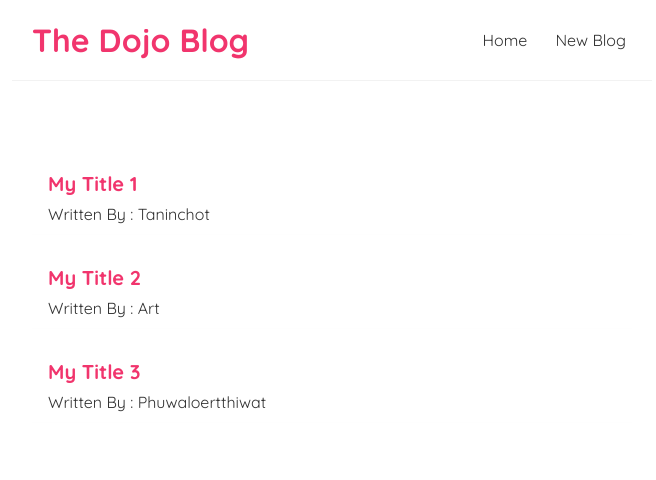
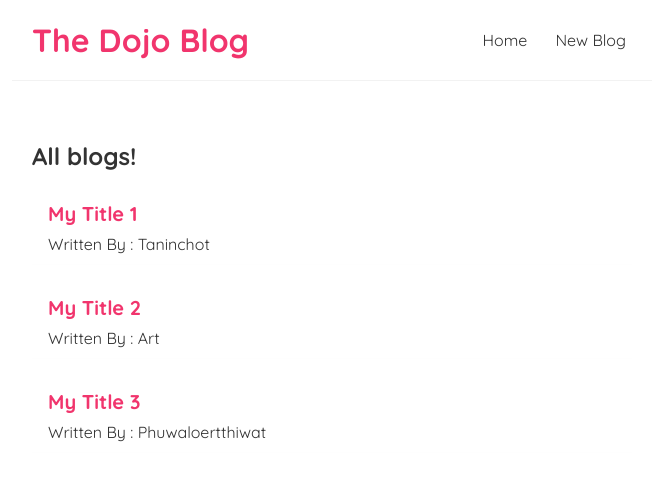
Before and after one commit to Taninchot0919/React-FirstTimeReact, a React (Create React App) app: page / in a window 1280 px wide. Shown: the top 480 px of the page, without its empty margins (308-964 px from the left). Built offline with nearby package versions, Linux system fonts and the light colour scheme; the HTML template or start-up script is replaced by a standard one.

Commit message:
[UPDATE] Learn about props

```diff
--- /dev/null
+++ b/src/components/BlockList.js
@@ -0,0 +1,18 @@
+// const BlogList = (props) => { // วิธีที่รับ prop วิธีที่ 1
+//   const blogs = props.blogs;
+//   const title = props.title;
+const BlogList = ({ blogs, title }) => { // วิธีรับ prop วิธีที่ 2
+  return (
+    <div className="blog-list">
+      <h2>{title}</h2>
+      {blogs.map((blog) => (
+        <div className="blog-preview" key={blog.id}>
+          <h2>{blog.title}</h2>
+          <p>Written By : {blog.author}</p>
+        </div>
+      ))}
+    </div>
+  );
+};
+
+export default BlogList;
--- a/src/components/Home.js
+++ b/src/components/Home.js
@@ -1,4 +1,5 @@
 import { useState } from "react";
+import BlogList from "./BlockList";
 
 const Home = () => {
   const [blogs, setBlogs] = useState([
@@ -19,12 +20,7 @@
 
   return (
     <div className="home">
-      {blogs.map((blog) => (
-        <div className="blog-preview" key={blog.id}>
-          <h2>{blog.title}</h2>
-          <p>Written By : {blog.author}</p>
-        </div>
-      ))}
+      <BlogList blogs={blogs} title="All blogs!" />
     </div>
   );
 };
```
